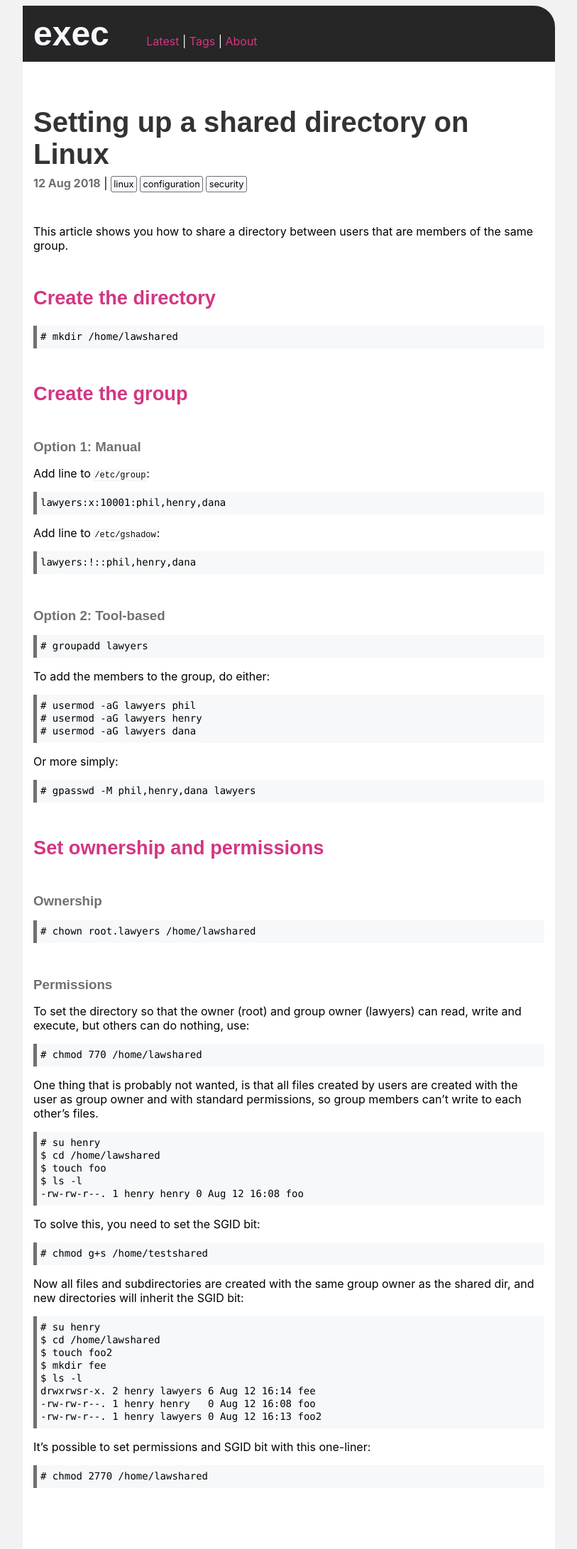
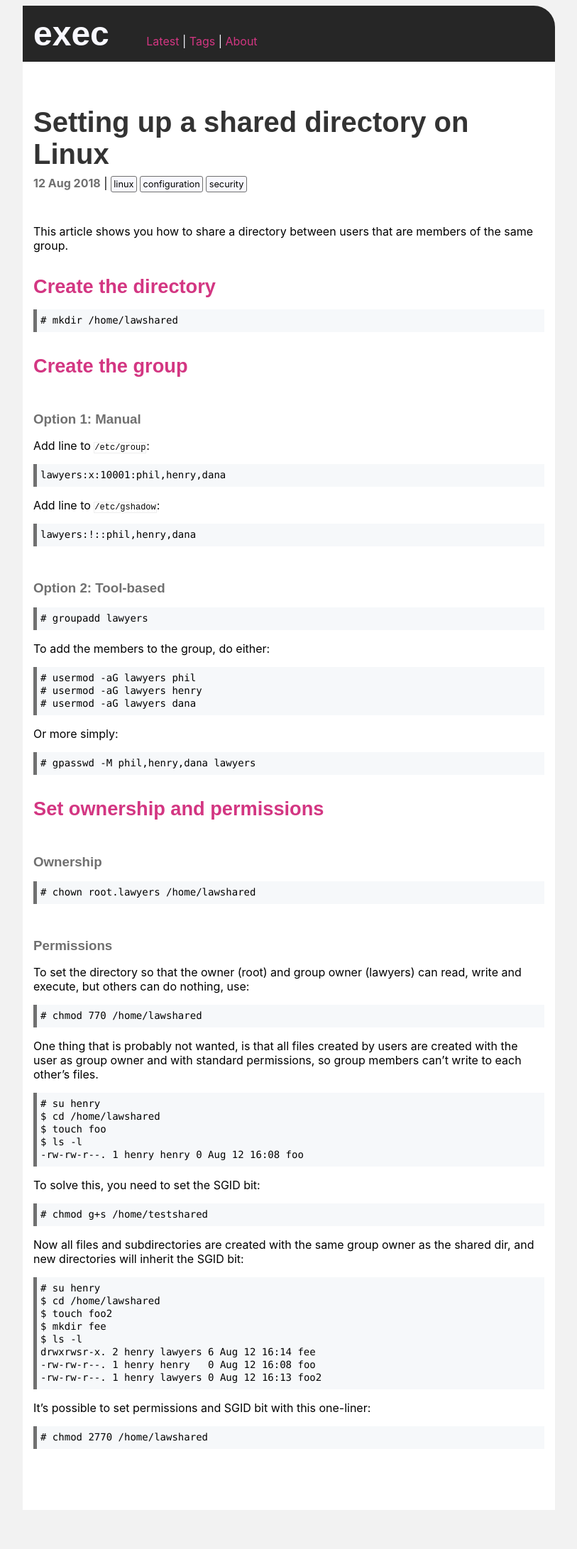
Before and after one commit to execas/execas.github.io, a Jekyll site: the page built from _posts/2018-08-13-setting-up-a-shared-directory-on-linux.md, in a window 1280 px wide. Shown: the whole page at 71% size, without its empty margins (233-1046 px from the left). Built offline with Jekyll 4.4.1, drawn with Linux system fonts in a browser that asks for light colours; after the commit the page ends 2128 px from its top, so only the background shows below that.

Commit message:
Update execas.css

```diff
--- a/css/execas.css
+++ b/css/execas.css
@@ -207,7 +207,8 @@ END: postinfo
 .post h2 {
      color: #d33682;
      font-size: 1.7rem;
-     margin-top: 3rem;
+     margin-top: 2rem;
+     margin-bottom:0rem;
 }
 
 .post h2 code {
```
